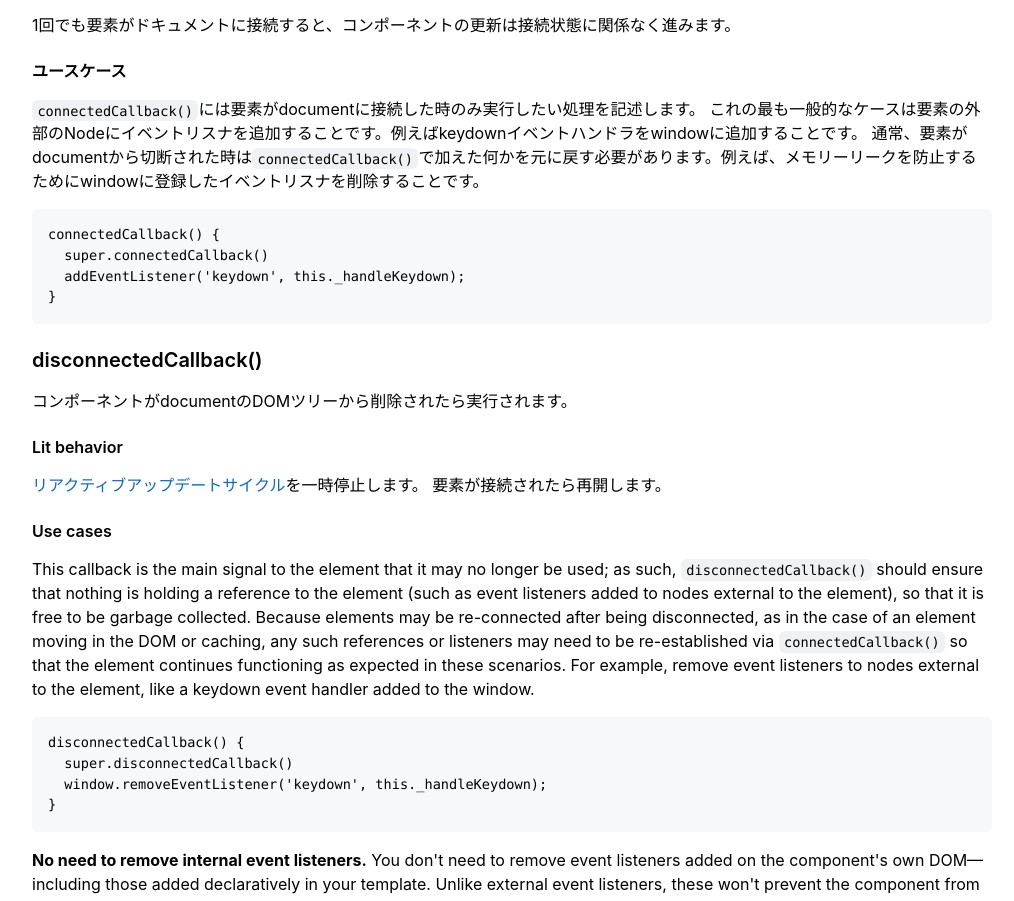
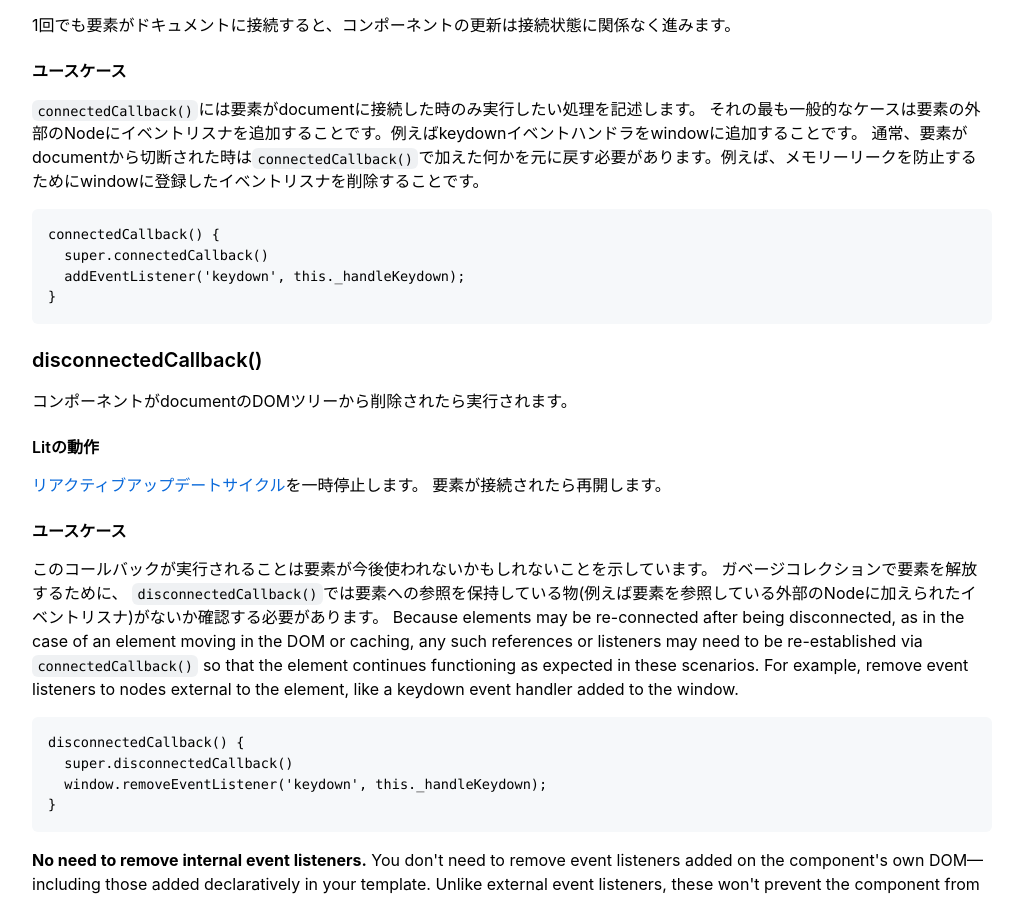
Before and after one commit to japanese-document/lit, a website: page docs/components-lifecycle.html in a window 1280 px wide. Shown: the part 1069-1970 px from the top of the page, without its empty margins (128-1142 px from the left). Drawn offline with Linux system fonts and the light colour scheme.

Commit message:
disconnectedCallback() (#170)

```diff
--- a/docs/components-lifecycle.html
+++ b/docs/components-lifecycle.html
@@ -57,7 +57,7 @@ Litが正常に動作するために、そのメソッド内でそれに該当
 <p>1回でも要素がドキュメントに接続すると、コンポーネントの更新は接続状態に関係なく進みます。</p>
 <h4 id="ユースケース"><a href="#ユースケース">ユースケース</a></h4>
 <p><code>connectedCallback()</code>には要素がdocumentに接続した時のみ実行したい処理を記述します。
-これの最も一般的なケースは要素の外部のNodeにイベントリスナを追加することです。例えばkeydownイベントハンドラをwindowに追加することです。
+それの最も一般的なケースは要素の外部のNodeにイベントリスナを追加することです。例えばkeydownイベントハンドラをwindowに追加することです。
 通常、要素がdocumentから切断された時は<code>connectedCallback()</code>で加えた何かを元に戻す必要があります。例えば、メモリーリークを防止するためにwindowに登録したイベントリスナを削除することです。</p>
 <pre><code class="language-js">connectedCallback() {
   super.connectedCallback()
@@ -66,12 +66,12 @@ Litが正常に動作するために、そのメソッド内でそれに該当
 </code></pre>
 <h3 id="disconnectedCallback()"><a href="#disconnectedCallback()">disconnectedCallback()</a></h3>
 <p>コンポーネントがdocumentのDOMツリーから削除されたら実行されます。</p>
-<h4 id="Lit_behavior"><a href="#Lit_behavior">Lit behavior</a></h4>
+<h4 id="Litの動作"><a href="#Litの動作">Litの動作</a></h4>
 <p><a class="Link" href="#リアクティブアップデートサイクル">リアクティブアップデートサイクル</a>を一時停止します。 要素が接続されたら再開します。</p>
-<h4 id="Use_cases"><a href="#Use_cases">Use cases</a></h4>
-<p>This callback is the main signal to the element that it may no longer be used;
-as such, <code>disconnectedCallback()</code> should ensure that nothing is holding a reference to the element (such as event listeners added to nodes external to the element),
-so that it is free to be garbage collected.
+<h4 id="ユースケース"><a href="#ユースケース">ユースケース</a></h4>
+<p>このコールバックが実行されることは要素が今後使われないかもしれないことを示しています。
+ガベージコレクションで要素を解放するために、
+<code>disconnectedCallback()</code>では要素への参照を保持している物(例えば要素を参照している外部のNodeに加えられたイベントリスナ)がないか確認する必要があります。
 Because elements may be re-connected after being disconnected,
 as in the case of an element moving in the DOM or caching,
 any such references or listeners may need to be re-established via <code>connectedCallback()</code> so that the element continues functioning as expected in these scenarios.
```
Also changed, not shown: src/components-lifecycle.md (+7 -6 lines).
